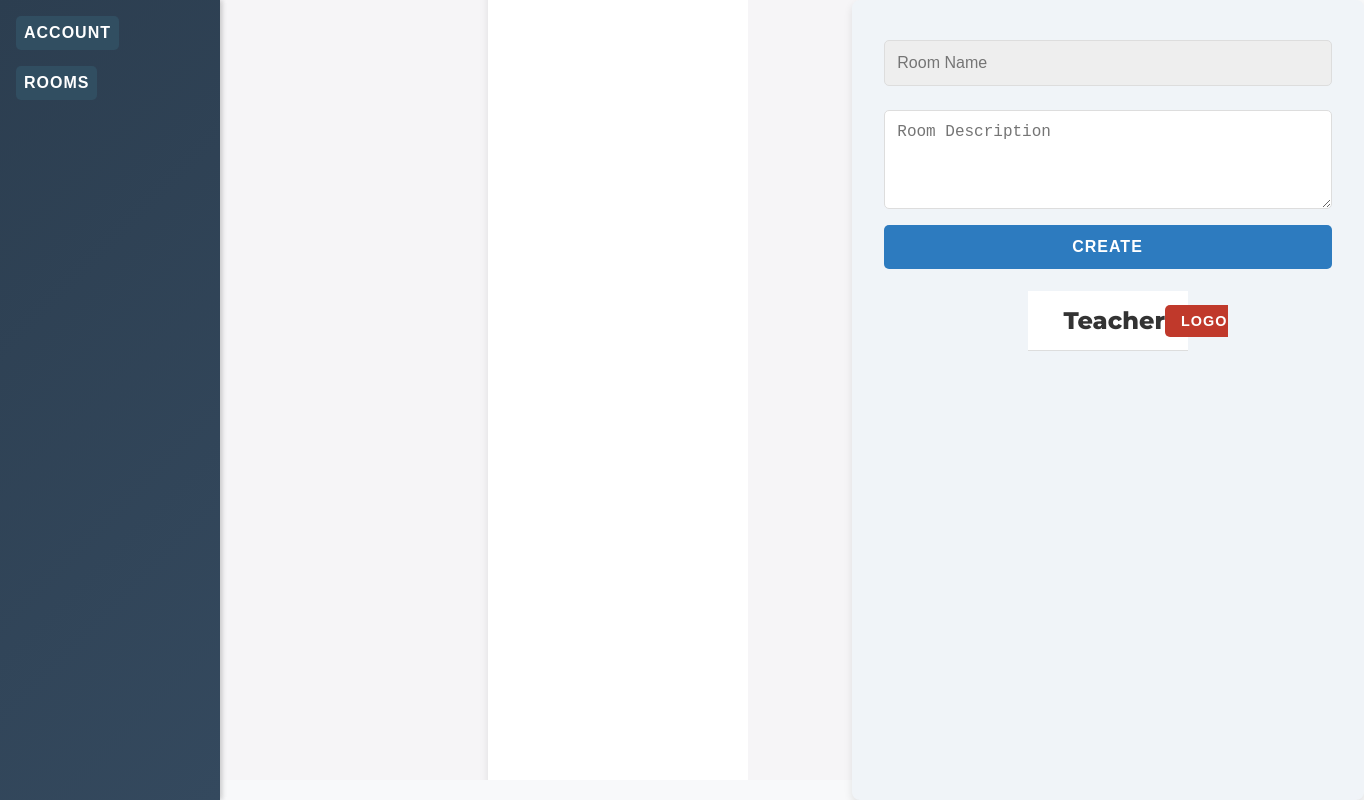
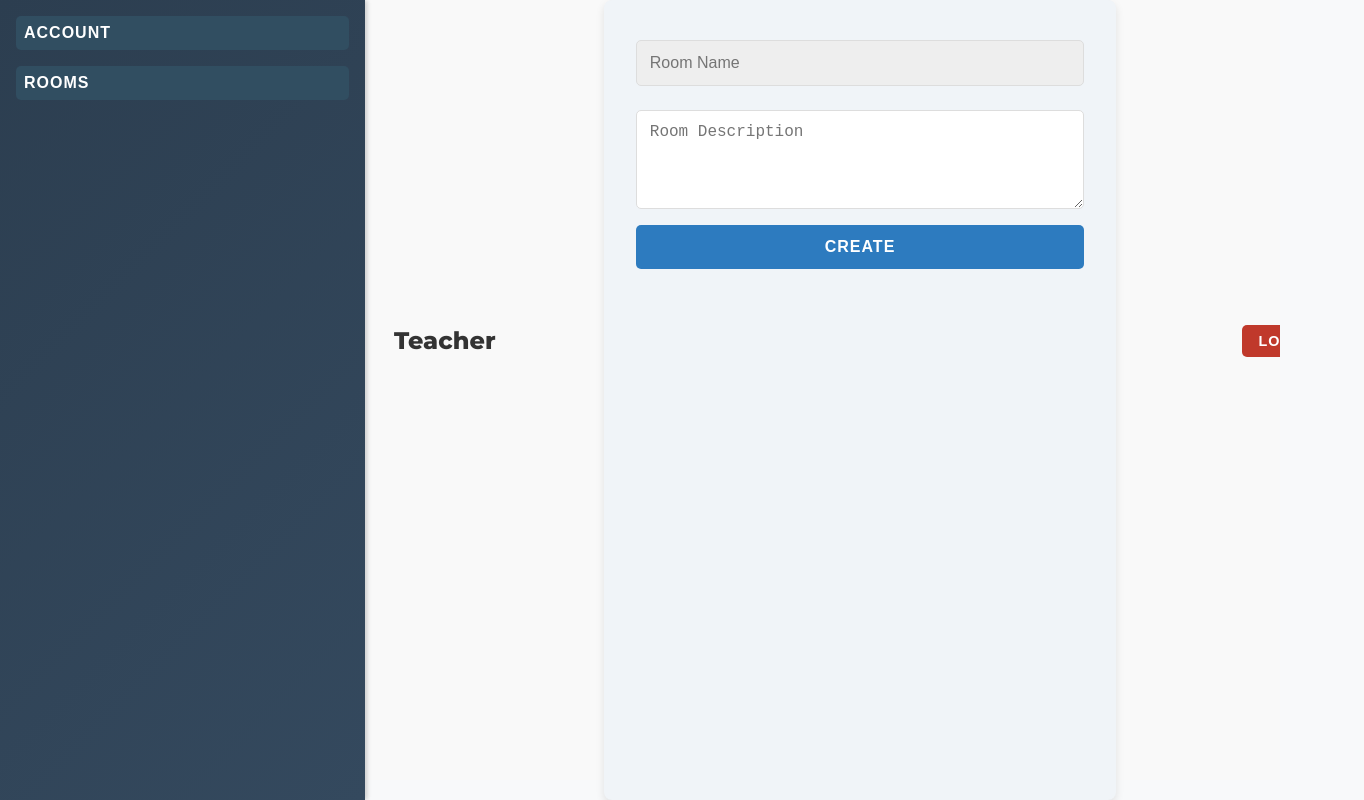
Before and after one commit to antonjoshuadominguez/SulongEdukasyon, a React (Vite) app in the folder frontend/: page /createroom in a window 1280 px wide. Shown: the whole page, 1364 px wide, since content can reach past the window. Built offline with nearby package versions, Linux system fonts and the light colour scheme; no server answers.

Commit message:
Sidebar, JoinRoom, Dashboard Changes

```diff
--- a/frontend/src/view/components/Dashboard.jsx
+++ b/frontend/src/view/components/Dashboard.jsx
@@ -1,12 +1,20 @@
 import React from 'react';
 import '../css/Dashboard.css';
+import Sidebar from './Sidebar';
 
 const Dashboard = () => {
   return (
-    <div className="dashboard-container">
-      <div className="main-content">
-        <main>
-          <h1>Main Dashboard Content</h1>
+    <div className="dashboard-page">
+      <Sidebar />
+      <div className="dashboard-content">
+        <header className="dashboard-header">
+          <h1>Welcome to Your Dashboard</h1>
+        </header>
+        <main className="dashboard-main">
+          <section className="dashboard-section">
+            <h2>Main Dashboard Content</h2>
+            <p>Here is where the core functionalities will appear.</p>
+          </section>
         </main>
       </div>
     </div>
--- a/frontend/src/view/css/Dashboard.css
+++ b/frontend/src/view/css/Dashboard.css
@@ -1,120 +1,62 @@
-@import url('https://fonts.googleapis.com/css?family=Montserrat:400,800');
-
-* {
-  box-sizing: border-box;
-  margin: 0;
-  padding: 0;
+.dashboard-page {
+  display: flex;
+  margin-left: 365px; /* Space for the 365px wide sidebar */
+  background-color: #f6f5f7;
+  height: 100vh;
+  width: 90vw; /* Adjusted width of the dashboard content area */
+  overflow: hidden;
 }
 
-body {
-  font-family: 'Montserrat', sans-serif;
-  background: #f6f5f7;
-}
-
-.dashboard-container {
+.dashboard-content {
+  flex: 1;
   display: flex;
-  width: calc(100% - 220px); /* Adjusted for new sidebar width */
-  margin-left: 220px;
-  height: 100vh;
+  flex-direction: column;
+  justify-content: center; /* Vertically center content */
+  align-items: center; /* Horizontally center content */
   background-color: #f6f5f7;
-  justify-content: center; /* Center content horizontally */
-  align-items: center; /* Center content vertically */
   padding: 20px;
 }
 
-.header, .main-content {
-  background-color: #FFFFFF;
+.dashboard-header {
+  background-color: #007bff;
+  color: white;
+  padding: 1.5rem 2rem;
+  box-shadow: 0 2px 5px rgba(0, 0, 0, 0.1);
+  text-align: center;
+  width: 100%;
 }
 
-.header {
-  display: flex;
-  justify-content: space-between;
-  align-items: center;
-  padding: 10px 20px;
-  height: 60px;
-  border-bottom: 1px solid #ddd;
-  width: 100%;
-  color: #9f9e9e;
-  z-index: 1;
+.dashboard-header h1 {
+  margin: 0;
+  font-size: 1.8rem;
 }
 
-.main-content {
-  max-width: 800px; /* Limit content width for better readability */
-  padding: 40px; /* Add padding for more comfortable spacing */
-  background: #FFFFFF;
-  border-radius: 8px;
-  box-shadow: 0px 2px 8px rgba(0, 0, 0, 0.1);
+.dashboard-main {
+  display: flex;
+  flex-grow: 1;
+  justify-content: center;
+  align-items: center;
+  width: 100%;
+  padding: 2rem;
 }
 
-.content-container {
-  display: flex;
-  height: 100%; /* Full height */
-  overflow: hidden;
-  margin-left: 275px; /* Offset the content to the right of the sidebar */
+.dashboard-section {
+  background-color: white;
+  border-radius: 10px;
+  padding: 2rem;
+  box-shadow: 0 4px 10px rgba(0, 0, 0, 0.1);
+  text-align: center;
+  max-width: 1000px; /* Increased max-width for larger content */
+  width: 100%;
 }
 
-.menu-icon i {
-  font-size: 24px;
-  color: #2C3E50;
+.dashboard-section h2 {
+  font-size: 1.5rem;
+  color: #007bff;
+  margin-bottom: 1rem;
 }
 
-.account-dropdown {
-  display: flex;
-  align-items: center;
-  position: relative;
+.dashboard-section p {
+  font-size: 1rem;
+  color: #555;
 }
-
-.profile-pic {
-  width: 30px;
-  height: 30px;
-  border-radius: 50%;
-  margin-right: 5px;
-}
-
-.dropdown-toggle {
-  background: none;
-  border: none;
-  cursor: pointer;
-  color: #2C3E50;
-}
-
-.dropdown-menu {
-  position: absolute;
-  top: 100%;
-  right: 0;
-  background-color: #FFFFFF;
-  border: 1px solid #ddd;
-  box-shadow: 0px 8px 16px rgba(0, 0, 0, 0.1);
-  padding: 10px;
-  display: flex;
-  flex-direction: column;
-  width: 150px;
-}
-
-.dropdown-menu a {
-  color: #2C3E50;
-  text-decoration: none;
-  padding: 8px;
-  transition: background 0.3s;
-}
-
-.dropdown-menu a:hover {
-  background-color: #f1f1f1;
-}
-
-main {
-  font-size: 20px;
-  font-weight: 600;
-  text-align: center;
-  color: #2C3E50;
-  background: #FFFFFF;
-  padding: 20px 30px;
-  border-radius: 10px;
-  box-shadow: 0 4px 10px rgba(0, 0, 0, 0.1);
-}
-
-.dashboard-page {
-  display: flex;
-  flex-direction: column;
-  height: 100%;
-}
--- a/frontend/src/view/css/Sidebar.css
+++ b/frontend/src/view/css/Sidebar.css
@@ -1,45 +1,46 @@
 .sidebar {
-    position: fixed;
+  position: fixed; /* Ensure sidebar is fixed on the left */
+  top: 0;
   left: 0;
-    top: 0;
-    width: 220px;
-    height: 100%;
+  width: 365px !important; /* Force sidebar to have width of 350px */
+  height: 100%; /* Full height */
   background: linear-gradient(135deg, #2C3E50, #34495E);
   color: #FFFFFF;
   display: flex;
   flex-direction: column;
-    align-items: flex-start; /* Align text to the left */
-    padding: 10px; /* Increased padding for spacing */
-    overflow-y: auto;
+  padding: 25px; /* Increased padding for more space */
   box-shadow: 2px 0 5px rgba(0, 0, 0, 0.1);
+  z-index: 100; /* Ensure sidebar stays on top */
+  overflow-x: hidden; /* Prevent horizontal scrolling */
 }
 
 .sidebar h2 {
-    font-size: 28px; /* Increased font size */
+  font-size: 30px; /* Slightly larger font size */
   font-weight: bold;
-    margin-bottom: 30px; /* Adjusted margin for better spacing */
+  margin-bottom: 40px; /* Adjusted margin for spacing */
+  display: flex;
+  align-items: center;
 }
 
 .sidebar .logo {
-    width: 40px;
-    height: 40px;
-    margin-right: 10px;
+  width: 50px; /* Larger logo size */
+  height: 50px;
+  margin-right: 15px; /* More space between logo and text */
   object-fit: contain;
-    position: relative;
-    top: 10px; /* Adjust the value to move the image down */
 }
 
+.sidebar nav {
+  width: 100%;
+}
 
 .sidebar nav ul {
   list-style: none;
   padding: 0;
   margin: 0;
-    width: 100%;
 }
 
 .sidebar nav ul li {
-    width: 100%;
-    margin-bottom: 20px; /* Increased space between items */
+  margin-bottom: 25px; /* Increased spacing between items */
 }
 
 .sidebar nav ul li a {
@@ -47,35 +48,19 @@
   text-decoration: none;
   display: flex;
   align-items: center;
-    padding: 12px 20px; /* Increased padding for better spacing */
-    font-size: 16px; /* Increased font size for links */
+  font-size: 18px; /* Larger font size for better readability */
+  padding: 15px 20px; /* Adjusted padding for better item size */
   transition: all 0.3s ease-in-out;
 }
 
 .sidebar nav ul li a:hover,
 .sidebar nav ul li a.active {
   background-color: #3A506B;
-    border-left: 4px solid #00aaff;
-    padding-left: 170px; /* Increased padding on hover */
+  border-radius: 5px;
 }
 
 .sidebar nav ul li a img {
-    width: 24px; /* Increased icon size */
-    height: 24px;
-    margin-right: 15px; /* Increased space between icon and text */
-    object-fit: contain;
+  width: 30px; /* Larger icon size */
+  height: 30px;
+  margin-right: 20px; /* More space between icon and text */
 }
-
-  /* Custom Scrollbar */
-  .sidebar::-webkit-scrollbar {
-    width: 8px;
-  }
-
-  .sidebar::-webkit-scrollbar-thumb {
-    background-color: #3A506B;
-    border-radius: 5px;
-  }
-
-  .sidebar::-webkit-scrollbar-thumb:hover {
-    background-color: #556877;
-  }
--- a/frontend/src/view/pages/DashboardPage.jsx
+++ b/frontend/src/view/pages/DashboardPage.jsx
@@ -1,16 +1,10 @@
-import React from "react";
-import Dashboard from "../components/Dashboard";
-import Sidebar from "../components/Sidebar";
+import React from 'react';
+import Dashboard from '../components/Dashboard';
 
 const DashboardPage = () => {
   return (
-    <div className="dashboard-page">
-      <div className="content-container">
-        <Sidebar />
-        <div className="main-content">
-          <Dashboard />
-        </div>
-      </div>
+    <div>
+      <Dashboard />
     </div>
   );
 };
--- a/frontend/src/view/pages/JoinRoomPage.jsx
+++ b/frontend/src/view/pages/JoinRoomPage.jsx
@@ -2,7 +2,7 @@ import React from "react";
 import JoinRoom from "../components/JoinRoom";
 import Sidebar from "../components/Sidebar";
 
-const CreateRoomPage = () => {
+const JoinRoomPage = () => {
     return (
         <div className="joinroom-page">
       <div className="content-container">
@@ -15,4 +15,4 @@ const CreateRoomPage = () => {
     );
 }
 
-export default CreateRoomPage;
+export default JoinRoomPage;
```
Lines whose indentation alone changed are shown as unchanged.
